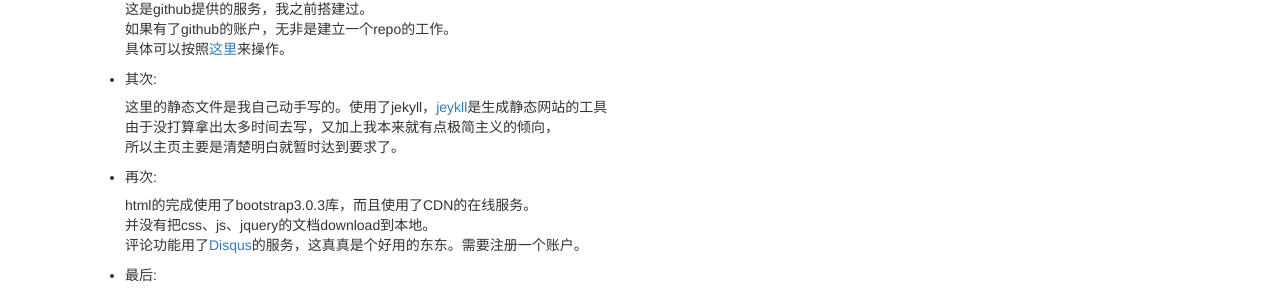
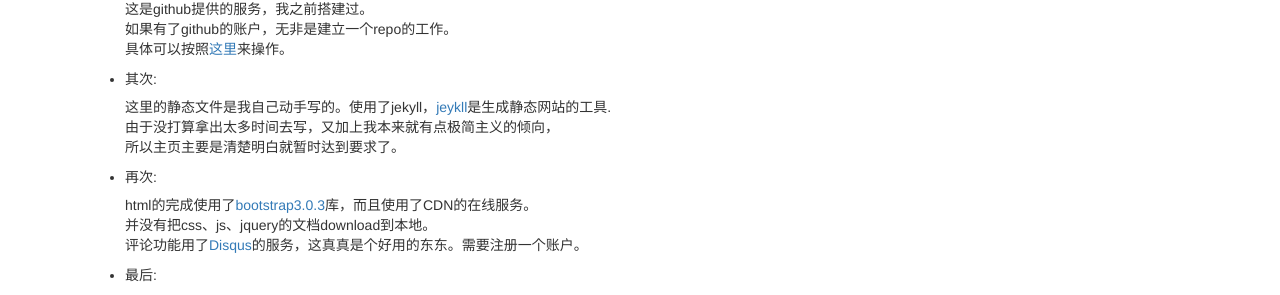
Before and after one commit to vince67/vince67.github.io, a Jekyll site: the page built from _posts/2014-02-25-how_to_build_this_site.html, in a window 1280 px wide. Shown: the part 298-593 px from the top of the page. Built offline with Jekyll 4.4.1, drawn with Linux system fonts in a browser that asks for light colours; nearby versions of some CDN libraries; comment, search, counter and statistics services are not loaded; part of the change alters nothing that is shown.

```diff
--- a/_posts/2014-02-25-how_to_build_this_site.html
+++ b/_posts/2014-02-25-how_to_build_this_site.html
@@ -12,11 +12,11 @@
                如果有了github的账户，无非是建立一个repo的工作。<br>
                具体可以按照<a href="https://help.github.com/articles/user-organization-and-project-pages">这里</a>来操作。</p>
         <li><h5>其次:</h5></li>
-            <p>这里的静态文件是我自己动手写的。使用了jekyll，<a href="http://github.com/mojombo/jekyll">jeykll</a></a>是生成静态网站的工具<br>
+            <p>这里的静态文件是我自己动手写的。使用了jekyll，<a href="http://github.com/mojombo/jekyll">jeykll</a></a>是生成静态网站的工具.<br>
                由于没打算拿出太多时间去写，又加上我本来就有点极简主义的倾向，<br>
                所以主页主要是清楚明白就暂时达到要求了。</p>
         <li><h5>再次:</h5></li>
-            <p>html的完成使用了bootstrap3.0.3库，而且使用了CDN的在线服务。<br>
+            <p>html的完成使用了<a href="http://v3.bootcss.com/">bootstrap3.0.3</a>库，而且使用了CDN的在线服务。<br>
             并没有把css、js、jquery的文档download到本地。<br />
             评论功能用了<a href="http://disqus.com/">Disqus</a>的服务，这真真是个好用的东东。需要注册一个账户。
             </p>
```
